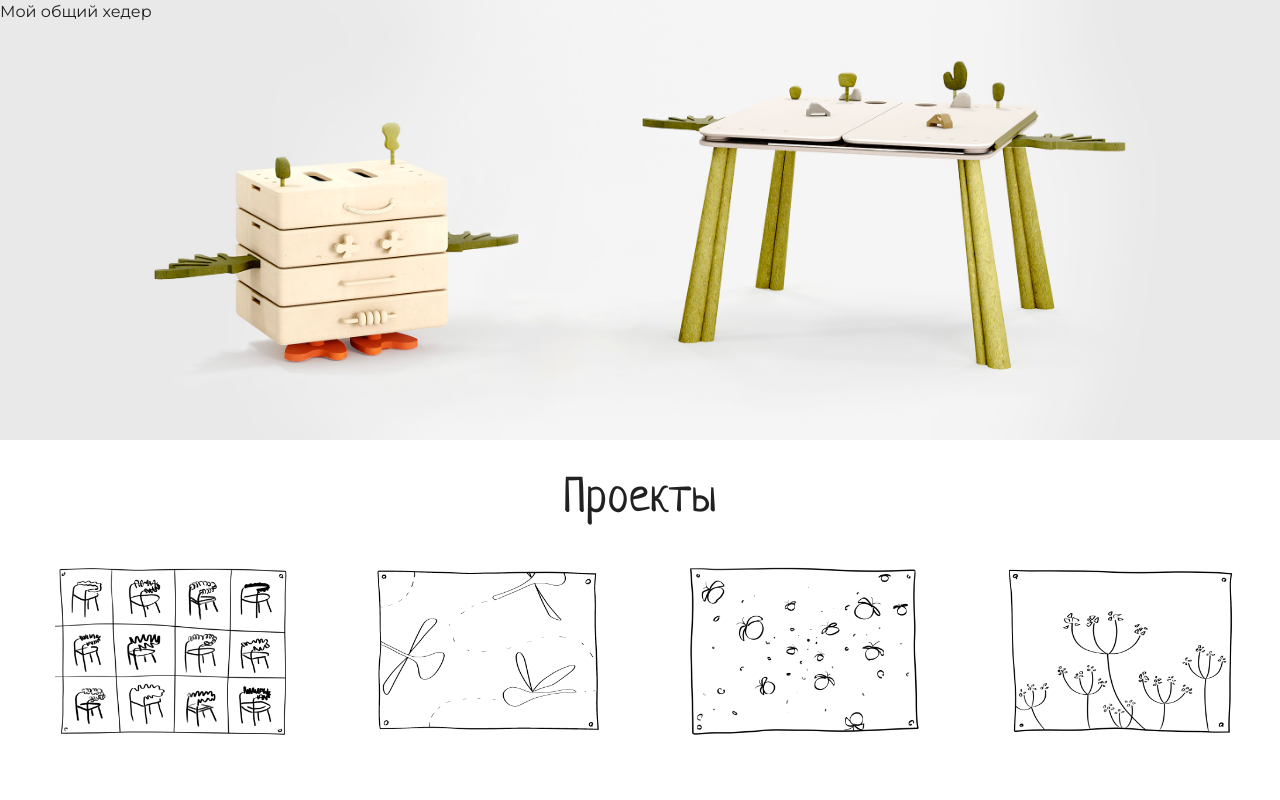
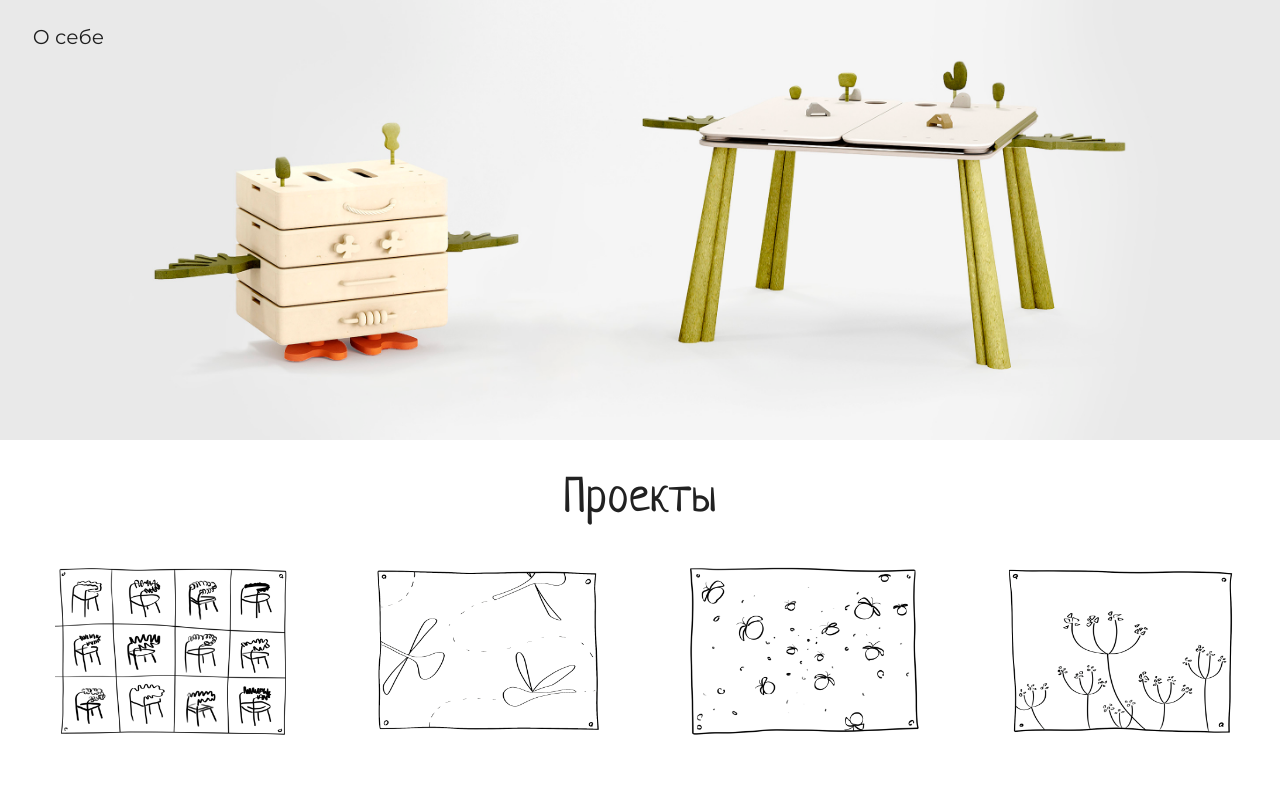
Before and after one commit to Ahri-ninetailed/halyapina.com, a Vue app in the folder vuetify-project/: page / in a window 1280 px wide. Shown: the top 800 px of the page. Built offline with nearby package versions, Linux system fonts and the light colour scheme.

Commit message:
Change header view

```diff
--- a/vuetify-project/src/components/Header.vue
+++ b/vuetify-project/src/components/Header.vue
@@ -1,6 +1,6 @@
 <template>
-  <header :class="{ 'main-header': isHomePage }" class="h-montserrat-regular">
-    <p>Мой общий хедер</p>
+  <header :class="{ 'mainpage-header': isHomePage }" class="h-montserrat-regular header">
+    <a>О себе</a>
     <!-- Здесь размещайте содержимое вашего хедера -->
   </header>
 </template>
@@ -18,7 +18,12 @@ export default {
 
 <style scoped>
 
-.main-header {
+.header {
+  font-size: 2.5vh;
+  padding-top: 2.7vh;
+  padding-left: 4.1vh;
+}
+.mainpage-header {
     /* background-color: transparent; */
 
     position: fixed;
```
